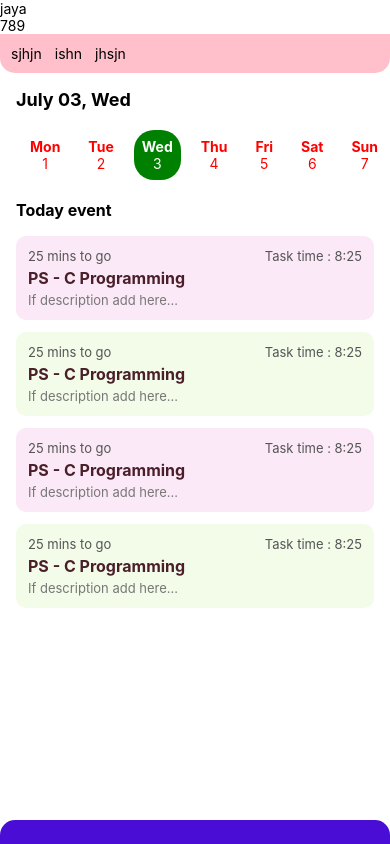
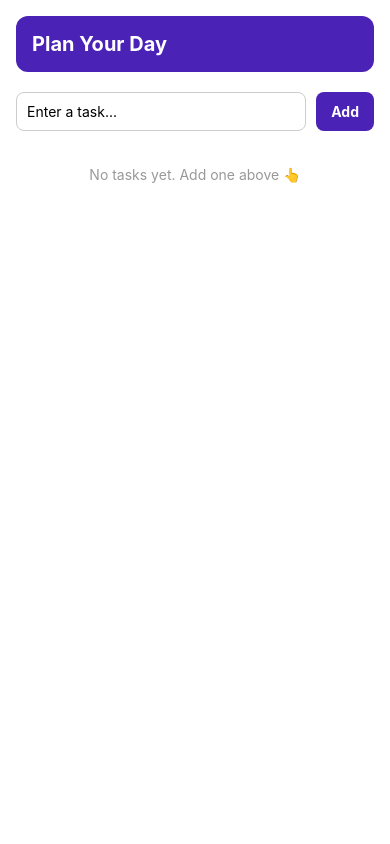
Before and after one commit to JAYASWAROOPA/TrackU, a React Native app: screen / in a window 390 px wide. Built offline with nearby package versions, Linux system fonts and the light colour scheme.

Commit message:
trying to push the todolist

```diff
--- a/App.tsx
+++ b/App.tsx
@@ -1,13 +1,13 @@
 import { StatusBar, StyleSheet, useColorScheme, View } from 'react-native';
 import HomePage from './screens/home_page/Home';
+import ToDolist from './screens/todolist/ToDolist';
 function App() {
   const isDarkMode = useColorScheme() === 'dark';
 
   return (
     <View style={styles.container}>
       <StatusBar barStyle={isDarkMode ? 'light-content' : 'dark-content'} />
-      <HomePage/>
-
+      <ToDolist/>
     </View>
   );
 }
--- /dev/null
+++ b/components/toDoBox/ToDoBox.tsx
@@ -0,0 +1,27 @@
+import React from 'react';
+import { View, Text, TouchableOpacity } from 'react-native';
+import { styles } from './style';
+import type { ToDoBoxProps } from './types';
+
+export default function ToDoBox({ text, done, onToggle, onEdit }: ToDoBoxProps) {
+  return (
+    <View style={styles.container}>
+      {/* Task text */}
+      <Text style={styles.text}>{text}</Text>
+
+      <View style={{ flexDirection: 'row', alignItems: 'center', gap: 10 }}>
+        {/* Checkbox */}
+        <TouchableOpacity onPress={onToggle}>
+          <View style={[styles.checkbox, done ? styles.done : styles.pending]}>
+            {done && <Text style={styles.checkmark}>✓</Text>}
+          </View>
+        </TouchableOpacity>
+
+        {/* Edit Button */}
+        <TouchableOpacity onPress={onEdit}>
+          <Text style={{ fontSize: 17 }}>✏️</Text>
+        </TouchableOpacity>
+      </View>
+    </View>
+  );
+}
--- /dev/null
+++ b/components/toDoBox/style.tsx
@@ -0,0 +1,42 @@
+
+import { StyleSheet } from 'react-native';
+
+export const styles = StyleSheet.create({
+  container: {
+    backgroundColor: '#f9f9f9',
+    padding: 14,
+    borderRadius: 10,
+    marginBottom: 15,
+    flexDirection: 'row',
+    justifyContent: 'space-between',
+    alignItems: 'center',
+
+    shadowColor: '#000',
+    shadowOffset: { width: 0, height: 3 },
+    shadowOpacity: 0.1,
+    shadowRadius: 4,
+    elevation: 2,
+  },
+  text: {
+    fontSize: 16,
+    color: '#333',
+  },
+  checkbox: {
+    width: 25,
+    height: 25,
+    borderRadius: 6,
+    justifyContent: 'center',
+    alignItems: 'center',
+  },
+  done: {
+    backgroundColor: '#34C759',
+  },
+  pending: {
+    backgroundColor: '#c4c4c4',
+  },
+  checkmark: {
+    color: 'white',
+    fontSize: 18,
+    fontWeight: 'bold',
+  },
+});
--- /dev/null
+++ b/components/toDoBox/types.tsx
@@ -0,0 +1,7 @@
+export type ToDoBoxProps = {
+  id: number;
+  text: string;
+  done: boolean;
+  onToggle: () => void;
+  onEdit: () => void;
+};
--- a/package.json
+++ b/package.json
@@ -10,6 +10,7 @@
     "test": "jest"
   },
   "dependencies": {
+    "@expo/vector-icons": "^14.1.0",
     "@react-native/new-app-screen": "0.80.1",
     "react": "19.1.0",
     "react-native": "0.80.1"
--- /dev/null
+++ b/screens/todolist/ToDolist.tsx
@@ -0,0 +1,81 @@
+import React, { useState } from 'react';
+import { View, Text, TouchableOpacity, TextInput } from 'react-native';
+import ToDoBox from '../../components/toDoBox/ToDoBox';
+import { styles } from './style';
+
+export default function ToDoList() {
+  // 🔹 Start with an empty list
+  const [tasks, setTasks] = useState<{ id: number; text: string; done: boolean }[]>([]);
+  const [taskText, setTaskText] = useState('');
+  const [editId, setEditId] = useState<number | null>(null);
+
+  // ✅ Add or Update Task
+  const handleAddTask = () => {
+    if (!taskText.trim()) return;
+
+    if (editId) {
+      // Update task
+      setTasks(tasks.map(t => (t.id === editId ? { ...t, text: taskText } : t)));
+      setEditId(null);
+    } else {
+      // Add new task
+      setTasks([...tasks, { id: Date.now(), text: taskText, done: false }]);
+    }
+    setTaskText('');
+  };
+
+  // ✅ Toggle Done
+  const toggleTask = (id: number) => {
+    setTasks(tasks.map(t => (t.id === id ? { ...t, done: !t.done } : t)));
+  };
+
+  // ✅ Edit Task
+  const editTask = (id: number, text: string) => {
+    setTaskText(text);
+    setEditId(id);
+  };
+
+  return (
+    <View style={styles.container}>
+      {/* Header */}
+      <View style={styles.header}>
+        <Text style={styles.headerText}>Plan Your Day</Text>
+      </View>
+
+      {/* 🔹 Input Row */}
+      <View style={styles.inputRow}>
+        <TextInput
+          style={styles.input}
+          placeholder="Enter a task..."
+          value={taskText}
+          onChangeText={setTaskText}
+        />
+        <TouchableOpacity style={styles.addBtn} onPress={handleAddTask}>
+          <Text style={styles.addBtnText}>{editId ? 'Update' : 'Add'}</Text>
+        </TouchableOpacity>
+      </View>
+
+      {/* Task List */}
+      <View style={styles.list}>
+        {tasks.length === 0 ? (
+          <Text style={{ textAlign: 'center', color: '#999', marginTop: 20 }}>
+            No tasks yet. Add one above 👆
+          </Text>
+        ) : (
+          tasks.map(task => (
+            <ToDoBox
+              key={task.id}
+              id={task.id}
+              text={task.text}
+              done={task.done}
+              onToggle={() => toggleTask(task.id)}
+              onEdit={() => editTask(task.id, task.text)}
+            />
+          ))
+        )}
+      </View>
+
+
+    </View>
+  );
+}
--- /dev/null
+++ b/screens/todolist/style.tsx
@@ -0,0 +1,56 @@
+import { StyleSheet } from 'react-native';
+
+export const styles = StyleSheet.create({
+  container: {
+    flex: 1,
+    backgroundColor: '#fff',
+    padding: 16,
+  },
+  header: {
+    backgroundColor: '#4B22B6',
+    padding: 16,
+    borderRadius: 12,
+    flexDirection: 'row',
+    justifyContent: 'space-between',
+    alignItems: 'center',
+    marginBottom: 20,
+  },
+  headerText: {
+    color: 'white',
+    fontSize: 20,
+    fontWeight: 'bold',
+  },
+  editIcon: {
+    fontSize: 22,
+    color: 'white',
+  },
+  list: {
+    flexGrow: 1,
+  },
+
+
+  // 🔹 New Styles
+  inputRow: {
+    flexDirection: 'row',
+    marginBottom: 15,
+  },
+  input: {
+    flex: 1,
+    borderWidth: 1,
+    borderColor: '#ccc',
+    borderRadius: 8,
+    padding: 10,
+  },
+  addBtn: {
+    marginLeft: 10,
+    backgroundColor: '#4B22B6',
+    paddingHorizontal: 15,
+    borderRadius: 8,
+    justifyContent: 'center',
+    alignItems: 'center',
+  },
+  addBtnText: {
+    color: 'white',
+    fontWeight: 'bold',
+  },
+});
```
Also changed, not shown: 2 other files (tests, documents, lock files or other folders).
